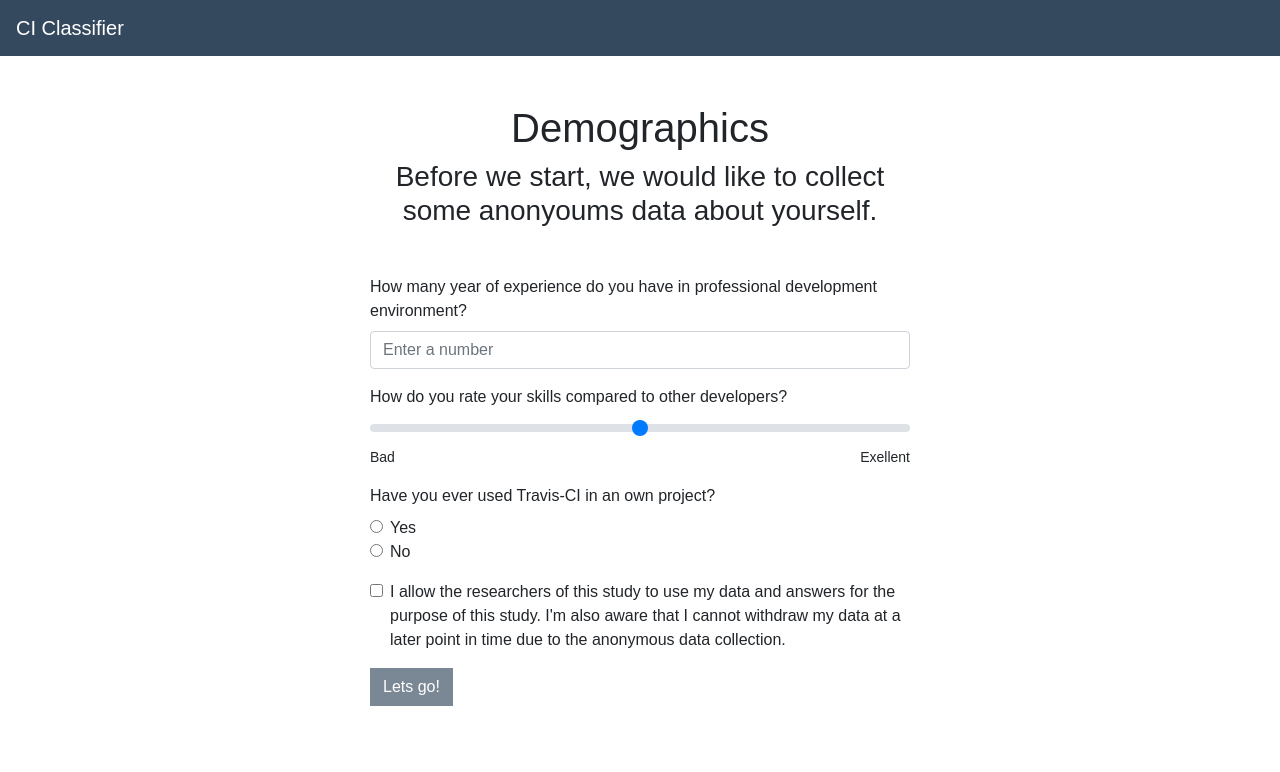
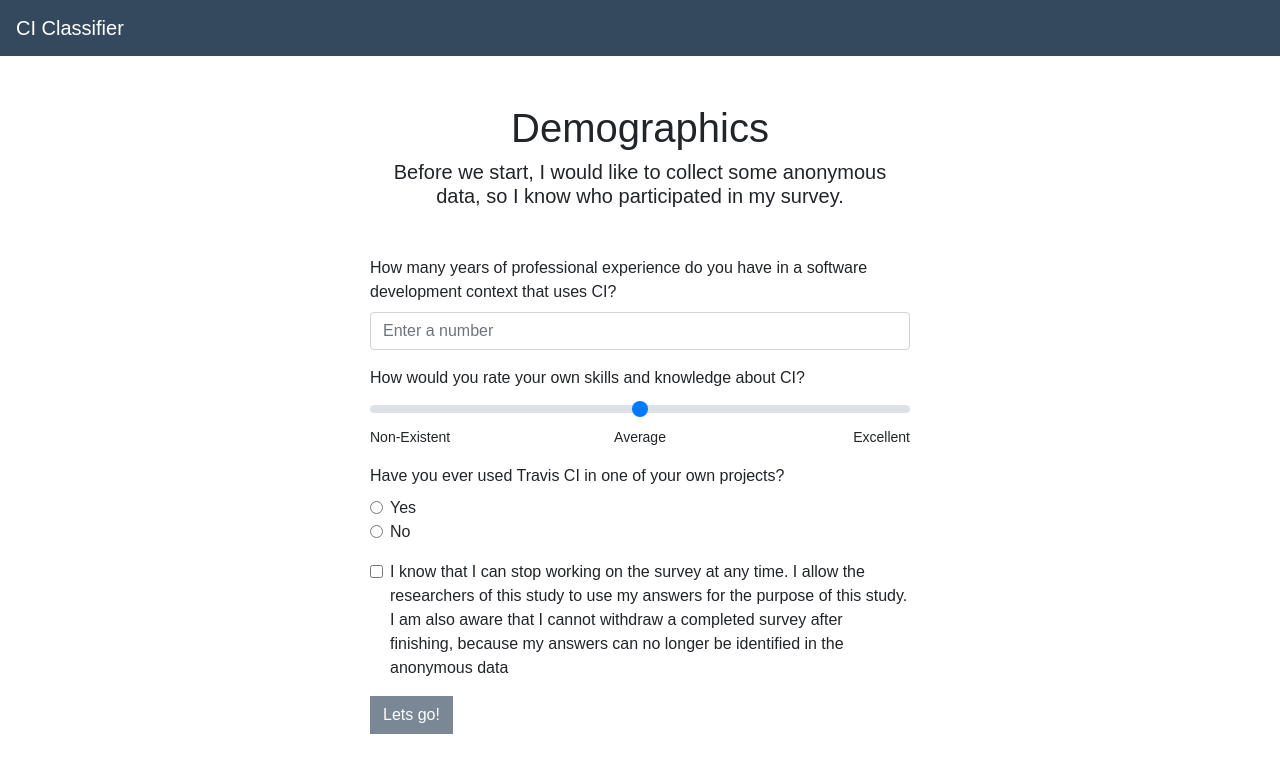
Before and after one commit to cinder-config/classification-frontend, a Nuxt app: page /demographics in a window 1280 px wide. Shown: the top 772 px of the page. Built offline with nearby package versions, Linux system fonts and the light colour scheme.

Commit message:
Lots of changes
Signed-off-by: Timothy Zemp <timothy.zemp@gmail.com>

```diff
--- a/pages/classify.vue
+++ b/pages/classify.vue
@@ -132,7 +132,7 @@
     layout: 'default',
     data() {
       return {
-        amountOfClassifications: 5,
+        amountOfClassifications: 10,
         apiUrl: process.env.apiUrl,
         loading: true,
         project: {},
--- a/pages/demographics.vue
+++ b/pages/demographics.vue
@@ -4,32 +4,34 @@
             <b-col cols="6" offset="3">
                 <div class="text-center mb-5">
                     <h1>Demographics</h1>
-                    <h3>Before we start, we would like to collect some anonyoums data about yourself.</h3>
+                    <h5>Before we start, I would like to collect some anonymous data, so I know who participated in my
+                        survey.</h5>
                 </div>
                 <form ref="form" class="demographics-form">
                     <!-- Years of Experience -->
                     <div class="form-group">
-                        <label for="experienceYears">How many year of experience do you have in professional
-                            development environment?</label>
+                        <label for="experienceYears">How many years of professional experience do you have in a software
+                            development context that uses CI?</label>
                         <input v-model.number="form.experienceYears" required type="number" min="0" class="form-control"
                                id="experienceYears" name="experienceYears"
                                placeholder="Enter a number">
                     </div>
                     <!-- Compared to others -->
                     <div class="form-group">
-                        <label for="experienceComparedToOthers">How do you rate your skills compared to other
-                            developers?</label>
+                        <label for="experienceComparedToOthers">How would you rate your own skills and knowledge about
+                            CI?</label>
                         <input v-model.number="form.experienceComparedToOthers" type="range" class="custom-range"
                                min="1" max="9" value="5"
                                id="experienceComparedToOthers" name="experienceComparedToOthers">
-                        <div class="clearfix">
-                            <span class="small float-left">Bad</span>
-                            <span class="small float-right">Exellent</span>
+                        <div class="d-flex justify-content-between ruler-labels">
+                            <span class="small">Non-Existent</span>
+                            <span class="small text-center">Average</span>
+                            <span class="small text-right">Excellent</span>
                         </div>
                     </div>
                     <!-- Used Travis CI -->
                     <div class="form-group">
-                        <label>Have you ever used Travis-CI in an own project?</label>
+                        <label>Have you ever used Travis CI in one of your own projects?</label>
                         <div class="form-check">
                             <input v-model="form.usedTravisCI" class="form-check-input" type="radio" name="usedTravisCI"
                                    id="usedTravisCI_yes" :value="true">
@@ -50,9 +52,10 @@
                         <input v-model="form.consent" required class="form-check-input" type="checkbox" value=""
                                id="consent" name="consent">
                         <label class="form-check-label" for="consent">
-                            I allow the researchers of this study to use my data and answers for the purpose of this
-                            study. I'm also aware that I cannot withdraw my data at a later point in time due to the
-                            anonymous data collection.
+                            I know that I can stop working on the survey at any time. I allow the researchers of this
+                            study to use my answers for the purpose of this study. I am also aware that I cannot
+                            withdraw a completed survey after finishing, because my answers can no longer be identified
+                            in the anonymous data
                         </label>
                     </div>
                     <button :disabled="!isReady" type="submit" class="btn btn-primary" v-on:click="start">Lets go!
@@ -86,10 +89,10 @@
         let that = this;
         this.form.experienceYears = parseInt(this.form.experienceYears);
         axios.post(this.apiUrl + '/api/users', this.form, {
-              headers: {
-                'Content-Type': 'application/json',
-              },
-            }).then(function(response) {
+          headers: {
+            'Content-Type': 'application/json',
+          },
+        }).then(function(response) {
           that.$store.commit('SET_USER', response.data);
           that.$router.push('/classify');
         });
@@ -105,3 +108,8 @@
     },
   };
 </script>
+<style>
+    .ruler-labels span {
+        flex: 1 1 0px;
+    }
+</style>
--- a/pages/index.vue
+++ b/pages/index.vue
@@ -6,27 +6,54 @@
         <b-row>
             <b-col cols="8" offset="2">
                 <div class="text-left">
-                    <h3>Introduction</h3>
-                    <p>Continuous Integration (CI) is a software development practice introduced by the Agile movement
-                        with the aim of delivering reliable software releases fast. CI is very easy to adopt, it is a
-                        simple as copy a "template-file" to the repository and activate the given service. The success
-                        of CI has also lead to a spike in empirical research on this topic that investigated the impact
-                        of CI on code review or developers. Unfortunately, due to this low entrance barrier of CI, many
-                        studies do not differentiate between "toy-like" and serious configuration, thus presenting a
-                        thread to valitly to the study. </p>
-                    <h3 class="mt-4">Thesis Goal</h3>
-                    <p>The goal of my master’s thesis is to understand how to automatically detect genuine CI
-                        configurations and further to study the impact of such a classifier on existing
-                        empirical studies.</p>
-                    <h3 class="mt-4">Dataset</h3>
-                    <p>To build our classifier, we need some data. With your input we will establish a Ground Truth
-                        dataset that can be used to train the classifier. </p>
-                    <h3 class="mt-4">What to do?</h3>
-                    <p>You will be presented with different projects, each containing a small summary, the CI
-                        configuration as well as a link to the Travis-CI page. For each project, you'll receive some
-                        questions to answer.</p>
-                    <p></p>
-                    <button class="btn btn-primary" v-on:click="start"><font-awesome-icon class="mr-1" :icon="['fas', 'thumbsUp']"/>Sounds cool - let's start!</button>
+                    <p>Continuous Integration (CI) is a corner stone of modern software engineering that makes it
+                        possible to release reliable software fast. The benefits are widely accepted and have also been
+                        confirmed in scientific studies.
+                    </p>
+                    <p>
+                        It is very easy to get started. Services like Travis CI, Github Actions, or GitLab make it
+                        straight-forward to adopt CI in new projects and to create an automated build pipeline from
+                        scratch. Unfortunately, due to the low entrance barrier, many trivial or “toy-like” projects
+                        exist that are not representative for serious CI pipelines. This makes it unnecessary hard for
+                        newcomers to find good examples to learn from and also threatens the validity of studies that do
+                        not exclude these immature projects.
+                    </p>
+                    <p><strong>This has to change!</strong></p>
+                    <h3 class="mt-4">Master Thesis</h3>
+                    <div class="row">
+                        <div class="col-8">
+                            <p>My name is Timothy Zemp. I am a student at the University of Zurich, Switzerland, and I
+                                am working on my Master thesis right now. I envision a world, in which it is easy to
+                                find genuine CI configurations in the vast numbers of open-source projects, without
+                                having to work my way through countless meaningless config files. I would like to build
+                                a system that can automatically find good and representative CI pipelines.
+                            </p>
+                            <p>
+                                To make this vision come true, I need some feedback from professional developers to
+                                learn which types of configuration files would be interesting to look at.</p>
+                        </div>
+                        <div class="col-3 offset-1">
+                            <img src="~/assets/img/foto.jpg" alt="Timothy Zemp">
+                        </div>
+                    </div>
+                    <h3 class="mt-4">What is my task in this survey</h3>
+                    <p>
+                        Your task is very simple. I will show you different projects and provide links to their CI
+                        configuration, repository, and their Travis CI page. I will then ask you several short question
+                        about the project, essentially, whether you think that a configuration could be interesting to
+                        look at.
+                    </p>
+                    <p>
+                        I will ask you to do this for 10 projects and you should be done in at most 10 minutes.
+                    </p>
+                    <p>
+                        If you have further questions, please do not hesitate to contact me directly at <a href="mailto:timothy.zemp@uzh.ch">timothy.zemp@uzh.ch</a>
+                    </p>
+                    <br>
+                    <button class="btn btn-primary" v-on:click="start">
+                        <font-awesome-icon class="mr-1" :icon="['fas', 'thumbsUp']"/>
+                        Sounds cool - let's start!
+                    </button>
                 </div>
             </b-col>
         </b-row>
@@ -50,3 +77,9 @@
     },
   };
 </script>
+<style scoped>
+    img {
+        width: 100%;
+        height: auto;
+    }
+</style>
```
Also changed, not shown: assets/img/foto.jpg (added).
